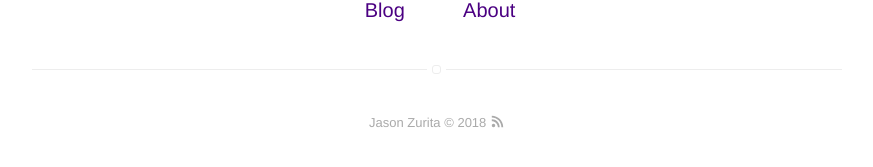
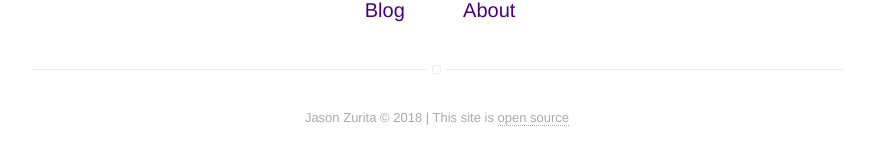
Before and after one commit to jasonzurita/jasonzurita.github.io, a Jekyll site: the page built from index.html, in a window 1280 px wide. Shown: the part 474-641 px from the top of the page, without its empty margins (203-1076 px from the left). Built offline with Jekyll 4.4.1, drawn with Linux system fonts in a browser that asks for light colours.

Commit message:
Update site footer to include open source link!

```diff
--- a/_includes/footer.html
+++ b/_includes/footer.html
@@ -1,3 +1,5 @@
 <footer class="footer-main">
-    {{ site.name }} © {{ site.time | date: '%Y' }} <a class="link" href="{{ site.url }}/feed.xml" target="_blank"><svg class="icon icon-rss"><use xlink:href="#icon-rss"></use></svg></a>
+    {{ site.name }} © {{ site.time | date: '%Y' }}
+    |
+    This site is <a class="link" href="https://github.com/jasonzurita/jasonzurita.github.io">open source</a>
 </footer>
--- a/_sass/components/footer.sass
+++ b/_sass/components/footer.sass
@@ -24,6 +24,9 @@
 
     > .link
         display: inline
+        text-decoration: none
+        color: $gama
+        border-bottom: 1px dotted
 
         > .icon
             width: 15px !important
```
